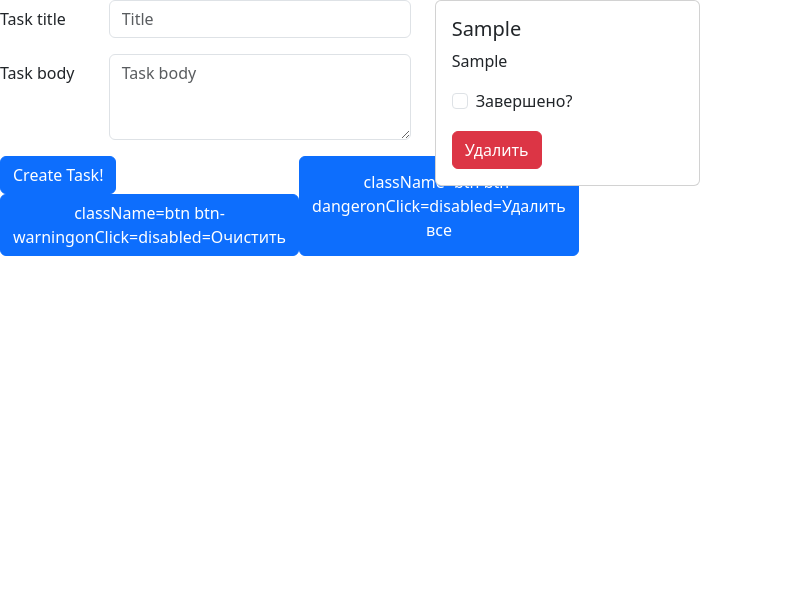
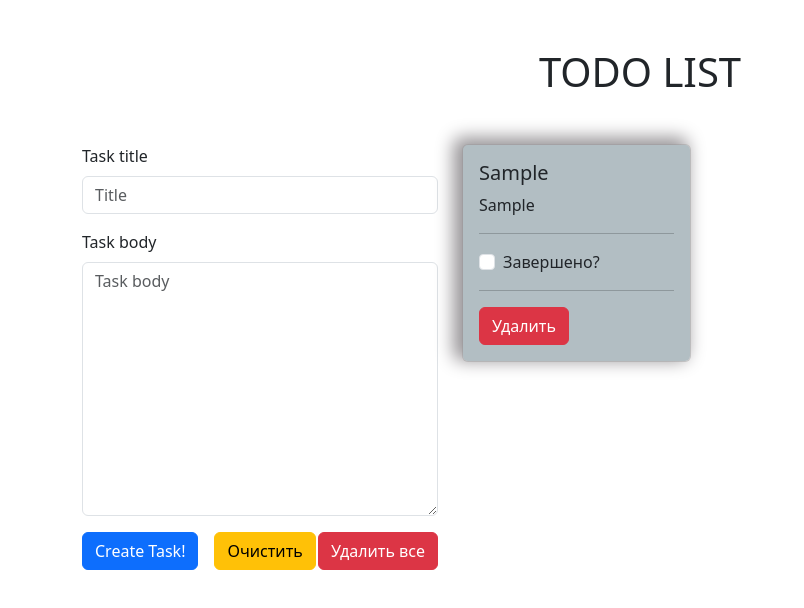
Before and after one commit to VitaliiaYaremenko/REACT-hw, a React (Vite) app in the folder react-app/: page / in a window 1280 px wide. Both pictures are taken after typing "Sample", "Sample" into the empty fields and a click on the button "Create Task!". Shown: the top 608 px of the page, without its empty margins (0-804 px from the left). Built offline with nearby package versions, Linux system fonts and the light colour scheme.

Commit message:
added changes

```diff
--- a/react-app/src/App.jsx
+++ b/react-app/src/App.jsx
@@ -1,20 +1,22 @@
 import React from 'react';
-import { BrowserRouter as Router, Route,Routes } from 'react-router-dom';
+import { BrowserRouter as Router, Routes, Route } from 'react-router-dom';
 import TodoList from './components/TodoList';
-import TodoItemPage from './pages/TodoItemPage.jsx';
+import TodoDetail from './components/TodoDetail';
 
 function App() {
     return (
         <Router>
-            <div className="App">
-                <Routes>
-                    <Route path="/" element={<TodoList />} />
-                    <Route path="/todo-items/:id" element={<TodoItemPage />} />
-                </Routes>
-            </div>
+            <main>
+                <h1 className="text-center mt-5 mb-5">TODO LIST</h1>
+                <div className="container">
+                    <Routes>
+                        <Route path="/" element={<TodoList />} />
+                        <Route path="/todo-items/:id" element={<TodoDetail />} />
+                    </Routes>
+                </div>
+            </main>
         </Router>
     );
 }
 
-
 export default App;
--- a/react-app/src/components/Buttons/Buttons.jsx
+++ /dev/null
@@ -1,37 +0,0 @@
-import React from "react";
-import {Button} from "react-bootstrap";
-import classNames from "classnames";
-
-function Buttons ({handleReset, clearTodos, isDisabled}) {
-    const btnClasses = (enabledClass) => classNames('btn',{
-        [enabledClass]: !isDisabled,
-        'btn-secondary': isDisabled,
-    });
-    return (
-        <div className='d-flex justify-content-between'>
-            <div>
-                <Button
-                    type='submit'
-                    className={btnClasses('btn-primary')}
-                    disabled={isDisabled}>
-                    Create Task!
-                </Button>
-                <Button
-                    type='reset'>
-                    className={btnClasses('btn-warning')}
-                    onClick={handleReset}
-                    disabled={isDisabled}
-                    Очистить
-                </Button>
-            </div>
-            <Button
-                type='button'>
-                className={btnClasses('btn-danger')}
-                onClick={clearTodos}
-                disabled={isDisabled}
-                Удалить все
-            </Button>
-        </div>
-    )
-}
-export default Buttons;
--- a/react-app/src/components/Buttons/index.js
+++ /dev/null
@@ -1,3 +0,0 @@
-import Buttons from './Buttons.jsx';
-
-export default Buttons;
--- /dev/null
+++ b/react-app/src/components/FormikTodoForm/FormikTodoForm.jsx
@@ -0,0 +1,57 @@
+import React from 'react';
+import { Formik, Form, Field, ErrorMessage } from 'formik';
+import { Button } from 'react-bootstrap';
+import validationSchema from '../../validation/validationSchema.js';
+
+const FormikTodoForm = ({ addTodo }) => {
+    return (
+        <Formik
+            initialValues={{ title: '', description: '' }}
+            validationSchema={validationSchema}
+            onSubmit={(values, { resetForm }) => {
+                addTodo({
+                    id: Date.now(),
+                    title: values.title,
+                    description: values.description,
+                    completed: false
+                });
+                resetForm();
+            }}
+        >
+            {({ resetForm }) => (
+                <Form id="todoForm">
+                    <div className="mb-3">
+                        <label className="form-label" htmlFor="title">Task title</label>
+                        <Field
+                            type="text"
+                            name="title"
+                            className="form-control"
+                            placeholder="Title"
+                        />
+                        <ErrorMessage name="title" component="div" className="text-danger" />
+                    </div>
+                    <div className="mb-3">
+                        <label className="form-label" htmlFor="description">Task body</label>
+                        <Field
+                            as="textarea"
+                            name="description"
+                            className="form-control"
+                            placeholder="Task body"
+                            rows="10"
+                        />
+                        <ErrorMessage name="description" component="div" className="text-danger" />
+                    </div>
+                    <div className="d-flex justify-content-between">
+                        <div className='d-flex gap-3'>
+                            <Button variant="primary" type="submit">Create Task!</Button>
+                            <Button variant="warning" type="reset" className="ml-2" onClick={resetForm}>Очистить</Button>
+                        </div>
+                        <Button variant="danger" type="button" className="remove-all" onClick={() => addTodo([])}>Удалить все</Button>
+                    </div>
+                </Form>
+            )}
+        </Formik>
+    );
+};
+
+export default FormikTodoForm;
--- /dev/null
+++ b/react-app/src/components/FormikTodoForm/index.js
@@ -0,0 +1,3 @@
+import FormikTodoForm from './FormikTodoForm.jsx'
+
+export default FormikTodoForm;
--- /dev/null
+++ b/react-app/src/components/TodoDetail/TodoDetail.jsx
@@ -0,0 +1,24 @@
+import React from 'react';
+import { useParams, Link } from 'react-router-dom';
+
+const TodoDetail = ({ location }) => {
+    const { id } = useParams();
+    const todo = location.state?.todo;
+
+    if (!todo) {
+        return <div>Task not found</div>;
+    }
+
+    const { title, description, completed } = todo;
+
+    return (
+        <div>
+            <h2>{title}</h2>
+            <p>{description}</p>
+            <p>Completed: {completed ? "Yes" : "No"}</p>
+            <Link to="/" className="btn btn-primary">Back to List</Link>
+        </div>
+    );
+};
+
+export default TodoDetail;
--- /dev/null
+++ b/react-app/src/components/TodoDetail/index.js
@@ -0,0 +1,3 @@
+import TodoDetail from './TodoDetail.jsx';
+
+export default TodoDetail;
--- a/react-app/src/components/TodoForm/TodoForm.jsx
+++ b/react-app/src/components/TodoForm/TodoForm.jsx
@@ -1,66 +1,10 @@
-import {Col, Form, Row} from "react-bootstrap";
-import Buttons from '../Buttons';
-import { Formik} from 'formik';
-import validationSchema from '../../validation/validationSchema.js'
+import React from 'react';
+import FormikTodoForm from '../FormikTodoForm';
 
-function TodoForm ({addTodo, clearTodos}) {
-    const handleSubmit = (values, {resetForm}) => {
-        addTodo({
-            id: Date.now(),
-            title: values.title,
-            description: values.description,
-            completed: false
-        })
-        resetForm();
-    };
+const TodoForm = ({ addTodo }) => {
+    return (
+        <FormikTodoForm addTodo={addTodo} />
+    );
+};
 
-    return (
-        <Formik
-            initialValues={{ title: '', description: '' }}
-            validationSchema={validationSchema}
-            onSubmit={handleSubmit}
-        >
-            {({ handleSubmit, handleReset, isSubmitting, handleChange, handleBlur, values, touched, errors }) => (
-                <Form onSubmit={handleSubmit} id="todoForm">
-                    <Form.Group as={Row} className="mb-3" controlId="todoFormTitle">
-                        <Form.Label column sm={3}>Task title</Form.Label>
-                        <Col sm={9}>
-                            <Form.Control
-                                name="title"
-                                type="text"
-                                placeholder="Title"
-                                value={values.title}
-                                onChange={handleChange}
-                                onBlur={handleBlur}
-                                isInvalid={touched.title && errors.title}
-                            />
-                            <Form.Control.Feedback type="invalid">{errors.title}</Form.Control.Feedback>
-                        </Col>
-                    </Form.Group>
-                    <Form.Group as={Row} className="mb-3" controlId="todoFormDescription">
-                        <Form.Label column sm={3}>Task body</Form.Label>
-                        <Col sm={9}>
-                            <Form.Control
-                                name="description"
-                                as="textarea"
-                                placeholder="Task body"
-                                rows={3}
-                                value={values.description}
-                                onChange={handleChange}
-                                onBlur={handleBlur}
-                                isInvalid={touched.description && errors.description}
-                            />
-                            <Form.Control.Feedback type="invalid">{errors.description}</Form.Control.Feedback>
-                        </Col>
-                    </Form.Group>
-                    <Buttons
-                        handleReset={handleReset}
-                        clearTodos={clearTodos}
-                        isDisabled={isSubmitting}
-                    />
-                </Form>
-            )}
-        </Formik>
-    )
-}
 export default TodoForm;
--- a/react-app/src/components/TodoItem/TodoItem.jsx
+++ b/react-app/src/components/TodoItem/TodoItem.jsx
@@ -1,26 +1,27 @@
-import React from "react";
+import React from 'react';
 import { Card, Button, Form } from 'react-bootstrap';
+import '../TodoItem/cardStyle.css';
 
-function TodoItem ({todo, deleteTodo, toggleComplete}) {
+const TodoItem = ({ todo, deleteTodo, toggleComplete }) => {
     return (
-        <div className="col-4 mb-3">
-            <Card>
-                <Card.Body>
+        <div className="col-4">
+            <Card className="mb-3">
+                <Card.Body className='cardStyle'>
                     <Card.Title>{todo.title}</Card.Title>
                     <Card.Text>{todo.description}</Card.Text>
+                    <hr/>
                     <Form.Check
                         type="checkbox"
                         label="Завершено?"
                         checked={todo.completed}
                         onChange={() => toggleComplete(todo.id)}
                     />
-                    <Button variant="danger" onClick={() => deleteTodo(todo.id)} className="mt-3">
-                        Удалить
-                    </Button>
+                    <hr />
+                    <Button variant="danger" className="ml-2" onClick={() => deleteTodo(todo.id)}>Удалить</Button>
                 </Card.Body>
             </Card>
         </div>
-    )
-}
+    );
+};
 
 export default TodoItem;
--- /dev/null
+++ b/react-app/src/components/TodoItem/cardStyle.css
@@ -0,0 +1,5 @@
+.cardStyle {
+background-color: #b2bec3;
+    border-radius: 5px;
+    box-shadow: -6px -4px 17px 4px rgba(153,150,153,1);;
+}
--- a/react-app/src/components/TodoList/TodoList.jsx
+++ b/react-app/src/components/TodoList/TodoList.jsx
@@ -1,13 +1,16 @@
 import React, { useState } from 'react';
 import TodoForm from '../TodoForm';
 import TodoItem from '../TodoItem';
-import { Row } from 'react-bootstrap';
 
-function TodoList() {
+const TodoList = () => {
     const [todos, setTodos] = useState([]);
 
     const addTodo = (todo) => {
-        setTodos([...todos, todo]);
+        if (Array.isArray(todo)) {
+            setTodos([]);
+        } else {
+            setTodos([...todos, todo]);
+        }
     };
 
     const deleteTodo = (id) => {
@@ -15,20 +18,18 @@ function TodoList() {
     };
 
     const toggleComplete = (id) => {
-        setTodos(todos.map(todo => todo.id === id ? { ...todo, completed: !todo.completed } : todo));
-    };
-
-    const clearTodos = () => {
-        setTodos([]);
+        setTodos(todos.map(todo =>
+            todo.id === id ? { ...todo, completed: !todo.completed } : todo
+        ));
     };
 
     return (
         <div className="row">
             <div className="col-4">
-                <TodoForm addTodo={addTodo} clearTodos={clearTodos} />
+                <TodoForm addTodo={addTodo} />
             </div>
             <div className="col-8">
-                <Row id="todoItems">
+                <div className="row" id="todoItems">
                     {todos.map(todo => (
                         <TodoItem
                             key={todo.id}
@@ -37,10 +38,10 @@ function TodoList() {
                             toggleComplete={toggleComplete}
                         />
                     ))}
-                </Row>
+                </div>
             </div>
         </div>
     );
-}
+};
 
 export default TodoList;
--- a/react-app/src/pages/TodoItemPage.jsx
+++ /dev/null
@@ -1,31 +0,0 @@
-import React, { useState, useEffect } from 'react';
-import { useParams } from 'react-router-dom';
-import { Container, Row, Col, Button } from 'react-bootstrap';
-
-function TodoItemPage({ todos }) {
-    const { id } = useParams();
-    const [todo, setTodo] = useState(null);
-
-    useEffect(() => {
-        const selectedTodo = todos.find(todo => todo.id === parseInt(id));
-        setTodo(selectedTodo);
-    }, [id, todos]);
-
-    if (!todo) {
-        return <div>Loading...</div>;
-    }
-
-    return (
-        <Container className="mt-5">
-            <Row>
-                <Col>
-                    <h2>{todo.title}</h2>
-                    <p>{todo.description}</p>
-                    <Button variant="danger">Delete</Button>
-                </Col>
-            </Row>
-        </Container>
-    );
-}
-
-export default TodoItemPage;
```
